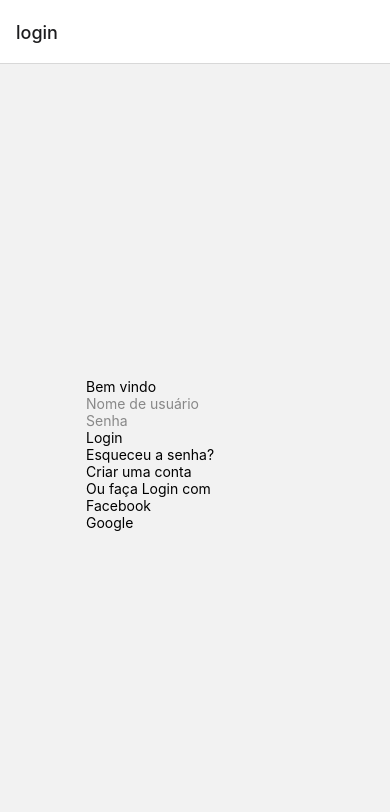
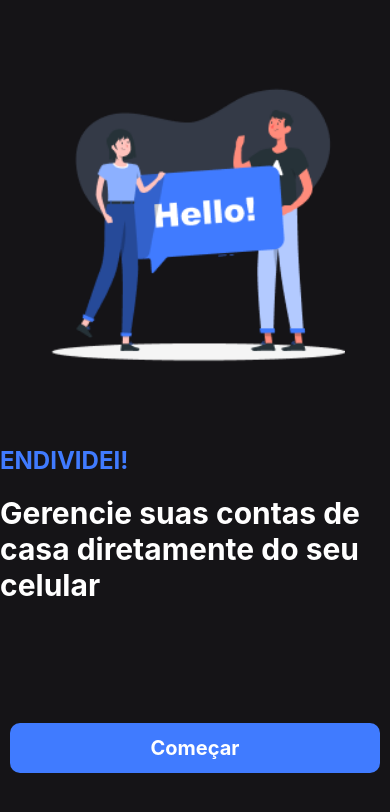
Before and after one commit to AntonyBresolin/Endividei, a React Native app in the folder Endividei/: screen /welcome in a window 390 px wide. Shown: the top 812 px of the page. Built offline with nearby package versions, Linux system fonts and the light colour scheme.

Commit message:
Frontend de tela de boas vindas feita (#4)

```diff
--- a/Endividei/App.js
+++ b/Endividei/App.js
@@ -1,7 +1,5 @@
 import React from 'react';
 import Navigation from './src/routes/Navigation';
-import MovementsPage from './src/views/MovementsPage/MovementsPage';
-
 export default function App() {
   return (
     <>
--- a/Endividei/src/routes/Navigation.js
+++ b/Endividei/src/routes/Navigation.js
@@ -3,6 +3,7 @@ import { NavigationContainer } from '@react-navigation/native';
 import LoginPage from '../views/LoginPage/LoginPage';
 import RegisterPage from '../views/RegisterPage/RegisterPage';
 import MovementsPage from '../views/MovementsPage/MovementsPage';
+import WelcomePage from '../views/WelcomePage/WelcomePage';
 import { createNativeStackNavigator } from '@react-navigation/native-stack';
 
 const Stack = createNativeStackNavigator();
@@ -12,6 +13,10 @@ function MyStack() {
   return (
     // TODO - implementar rotas de navegação autenticadas, possivelmente usarmos o React Context API para isso, o token será com JWT
     <Stack.Navigator>
+      <Stack.Screen options={{
+          headerShown: false
+      }}
+         name="welcome" component={WelcomePage} />
       <Stack.Screen name="login" component={LoginPage} />
       <Stack.Screen name="register" component={RegisterPage} />
       <Stack.Screen name="movements" component={MovementsPage} />
--- /dev/null
+++ b/Endividei/src/views/WelcomePage/WelcomePage.js
@@ -0,0 +1,83 @@
+import React from "react";
+import {
+  View,
+  StyleSheet,
+  Image,
+  Dimensions,
+  Text,
+  TouchableOpacity,
+  SafeAreaView,
+} from "react-native";
+import welcomeImage from "../../../assets/welcome.png";
+
+const { width, height } = Dimensions.get("window");
+
+const WelcomePage = ({ navigation }) => {
+  const handleStart = () => {
+    navigation.navigate("login");
+  };
+
+  return (
+    <SafeAreaView style={styles.container}>
+      <Image source={welcomeImage} style={styles.image} />
+      <View>
+        <Text style={styles.title}>ENDIVIDEI!</Text>
+        <Text style={styles.text}>
+          Gerencie suas contas de casa diretamente do seu celular
+        </Text>
+      </View>
+      <TouchableOpacity style={styles.button} onPress={handleStart}>
+        <Text style={styles.buttonText}>Começar</Text>
+      </TouchableOpacity>
+    </SafeAreaView>
+  );
+};
+
+const styles = StyleSheet.create({
+  container: {
+    position: "absolute",
+    top: 0,
+    left: 0,
+    width: width,
+    height: height,
+    backgroundColor: "#151417",
+    alignItems: "center",
+    justifyContent: "center",
+  },
+  image: {
+    width: 300,
+    height: 300,
+    marginBottom: 70,
+  },
+
+  title: {
+    color: "#407BFF",
+    fontSize: 24,
+    fontWeight: "bold",
+    textAlign: "left",
+    marginTop: 5,
+  },
+  text: {
+    color: "#fff",
+    fontSize: 30,
+    fontWeight: "bold",
+    textAlign: "left",
+    marginTop: 20,
+  },
+  button: {
+    backgroundColor: "#407BFF",
+    borderRadius: 10,
+    width: 370,
+    height: 50,
+    justifyContent: "center",
+    alignItems: "center",
+    marginTop: 120,
+  },
+  buttonText: {
+    color: "white",
+    fontSize: 20,
+    fontWeight: "bold",
+  },
+});
+
+export default WelcomePage;
```
Also changed, not shown: Endividei/assets/welcome.png (added).
